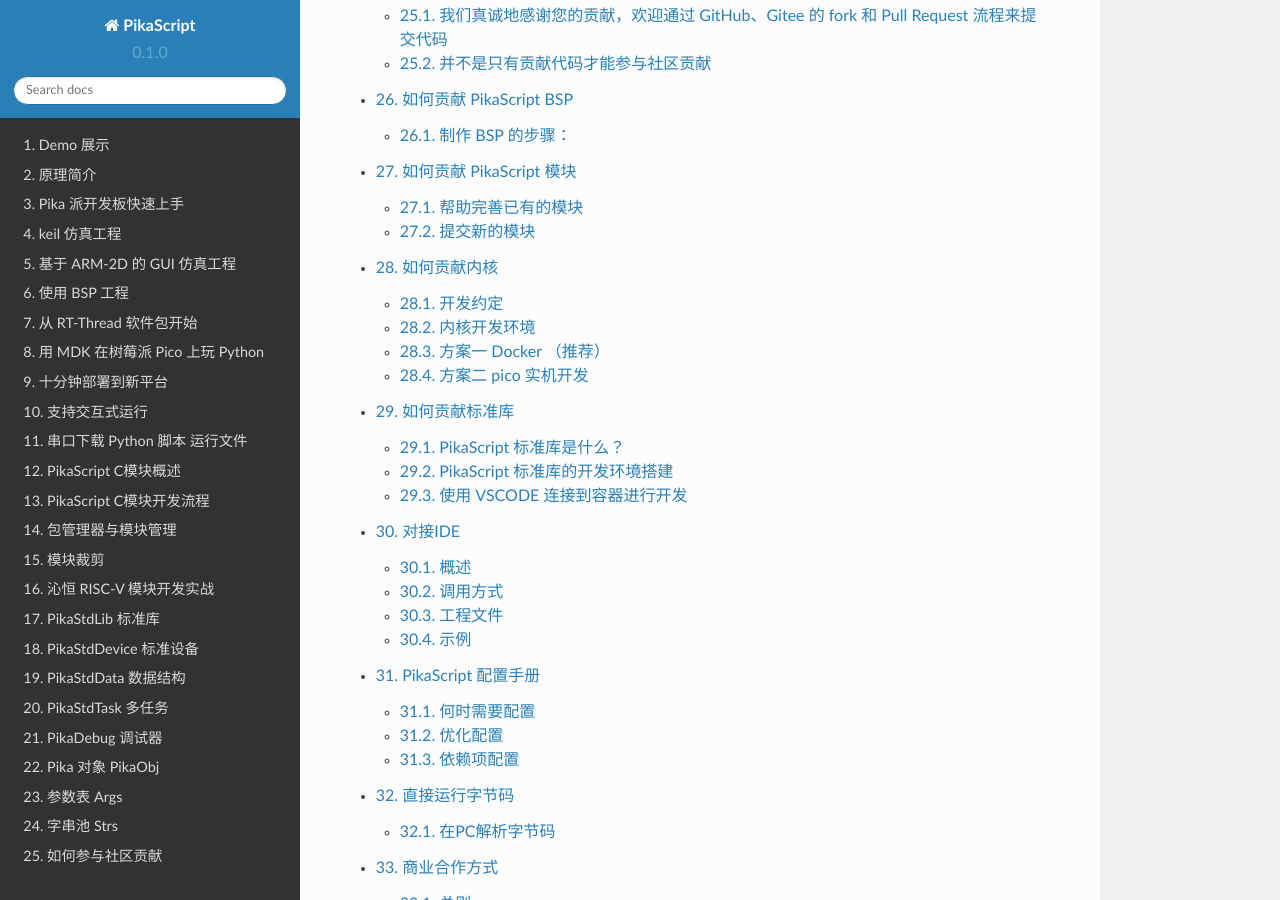
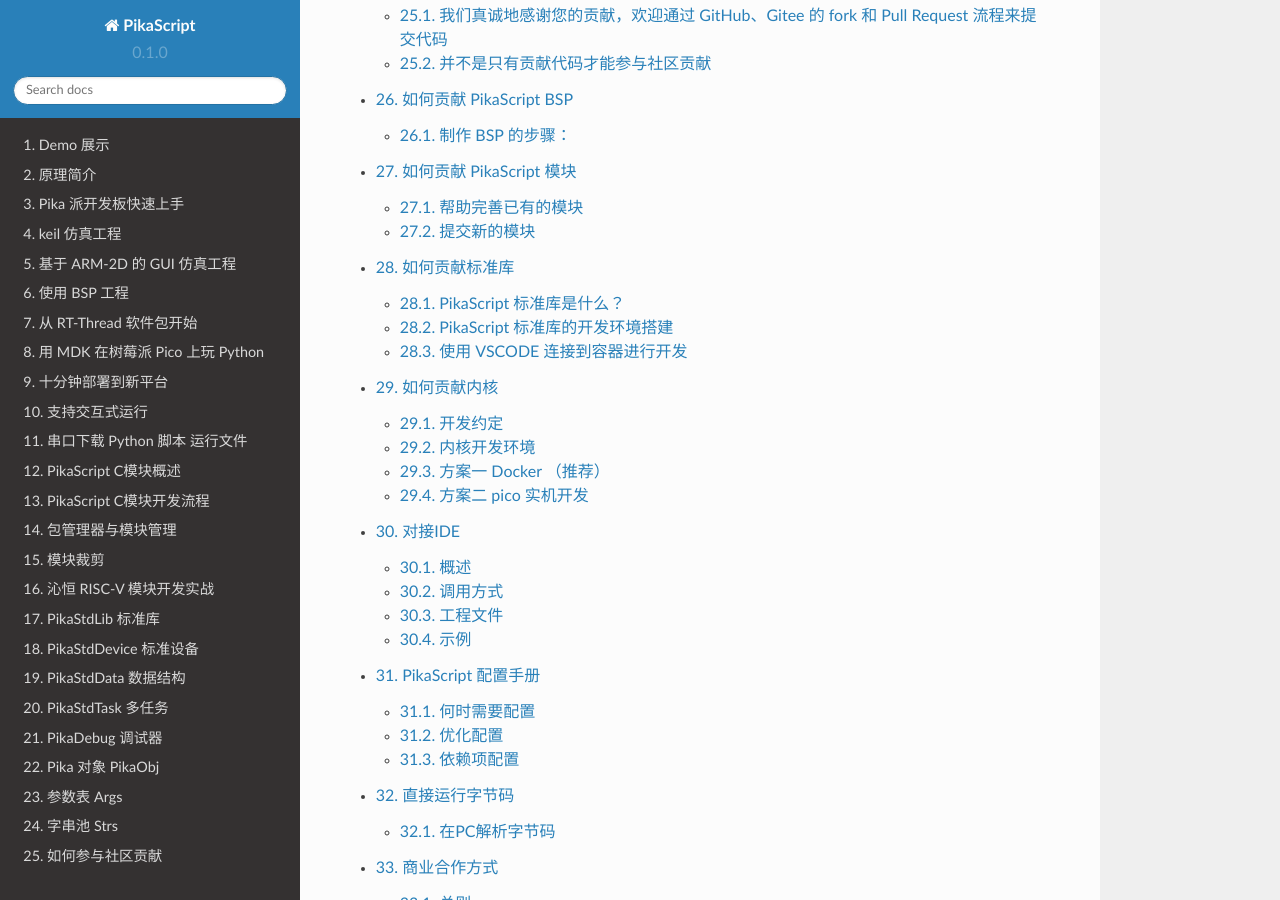
Before and after one commit to pikasTech/pikadoc, a Sphinx documentation site: the page built from docs/source/index.rst, in a window 1280 px wide and 900 px high, scrolled down 3752 px. Built offline with Sphinx 7.4.7 and the Read the Docs theme 2.0.0, drawn with Linux system fonts in a browser that asks for light colours.

```diff
--- a/docs/source/index.rst
+++ b/docs/source/index.rst
@@ -36,8 +36,8 @@ PikaScript是一个完全重写的超轻量级python引擎，零依赖，零配
    如何参与社区贡献
    如何贡献 PikaScrpt BSP
    如何贡献 PikaScript 模块
+   contribute_to_stdlib
    如何贡献内核
-   contribute_to_stdlib
    对接 IDE
    优化内存占用、配置 libc
    直接运行字节码
```
